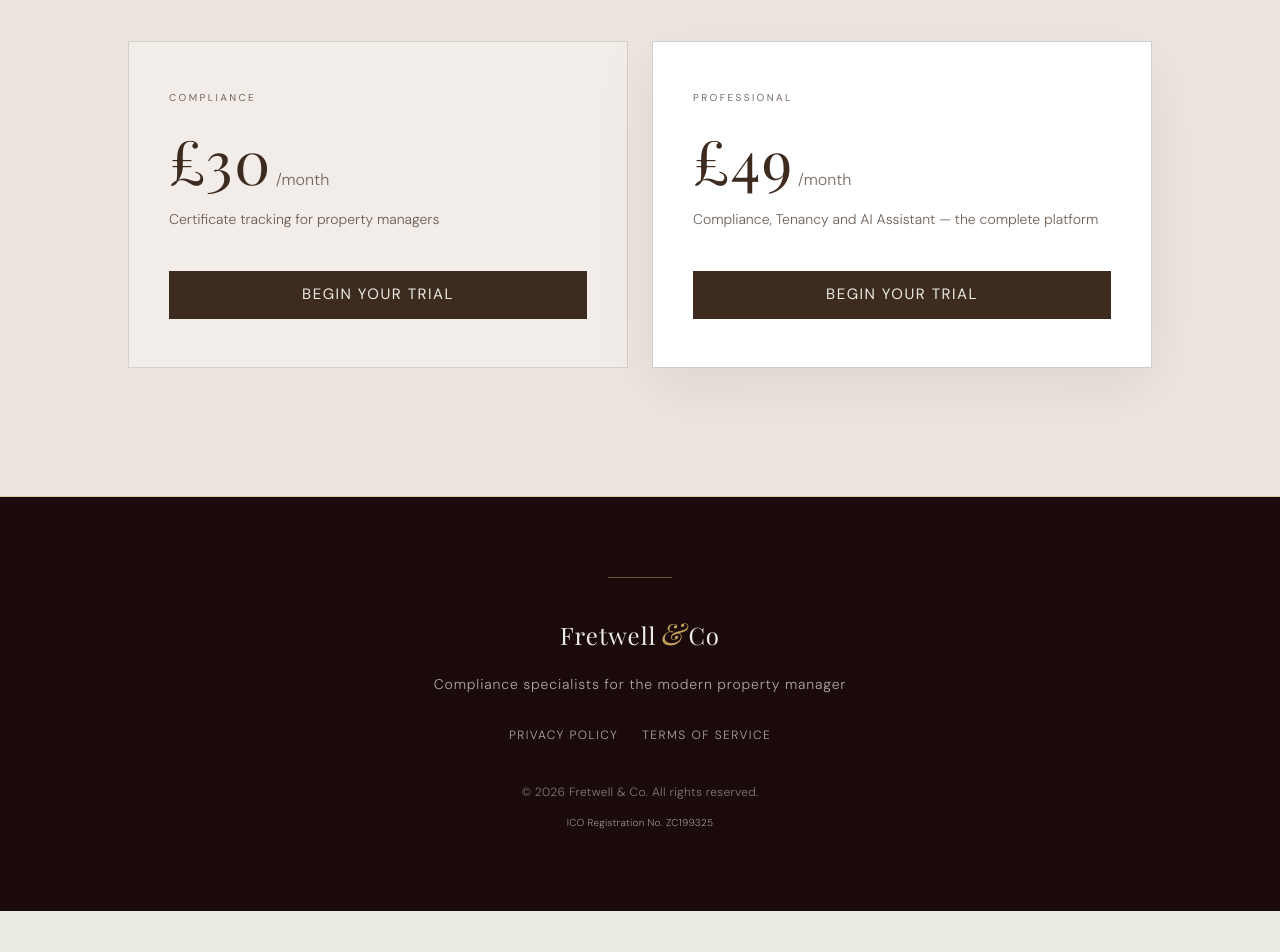
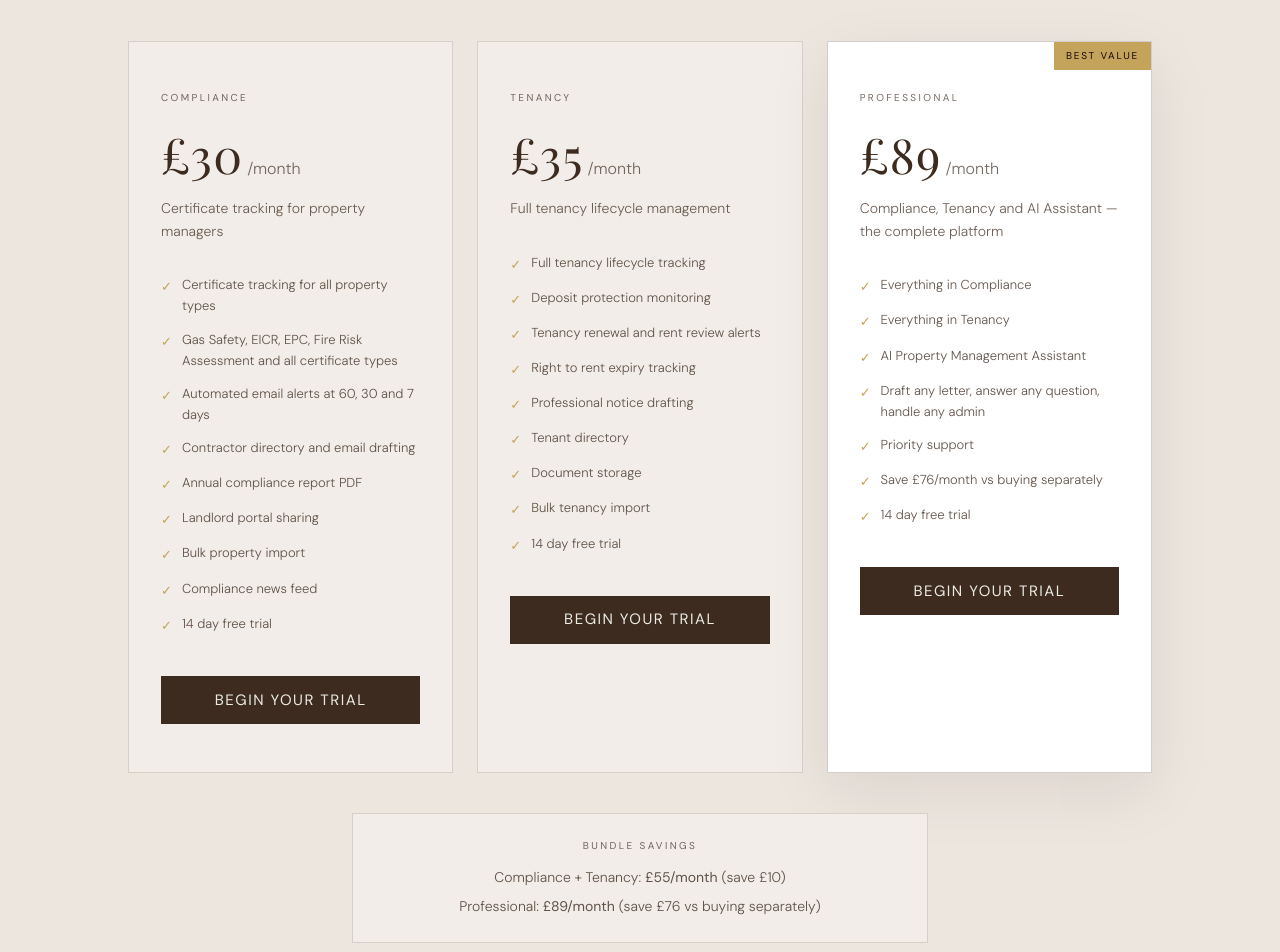
Before and after one commit to j4kefretwell-design/safelett, a Next.js app: page / in a window 1280 px wide. Shown: the part 3780-4732 px from the top of the page. Before the commit the page ends 4691 px from the top, so only its background shows below. Built offline with nearby package versions, Linux system fonts and the light colour scheme; no server answers; a web font is replaced by a local one.

Commit message:
update landing page pricing, fix return to sign in after password reset

```diff
--- a/src/components/AuthForm.tsx
+++ b/src/components/AuthForm.tsx
@@ -178,9 +178,17 @@ export default function AuthForm({ mode }: AuthFormProps) {
               <p className={subtitleClassName}>
                 If an account exists for <strong className="font-normal">{email}</strong>, you will receive an email shortly.
               </p>
-              <Link href="/login" className={submitBtnClassName}>
+              <button
+                type="button"
+                onClick={() => {
+                  setShowForgotPassword(false);
+                  setResetSent(false);
+                  setError(null);
+                }}
+                className={submitBtnClassName}
+              >
                 Back to sign in
-              </Link>
+              </button>
             </div>
           ) : (
             <form onSubmit={handleForgotPassword} className="mt-10 space-y-8">
--- a/src/components/ResetPasswordForm.tsx
+++ b/src/components/ResetPasswordForm.tsx
@@ -1,7 +1,7 @@
 "use client";
 
 import { useEffect, useState } from "react";
-import Link from "next/link";
+import { useRouter } from "next/navigation";
 import BackgroundImage from "@/components/BackgroundImage";
 import BrandWordmark from "@/components/BrandWordmark";
 import PasswordInput from "@/components/PasswordInput";
@@ -15,6 +15,7 @@ import {
 } from "@/lib/ui";
 
 export default function ResetPasswordForm() {
+  const router = useRouter();
   const [password, setPassword] = useState("");
   const [confirmPassword, setConfirmPassword] = useState("");
   const [error, setError] = useState<string | null>(null);
@@ -73,6 +74,15 @@ export default function ResetPasswordForm() {
     };
   }, []);
 
+  // The recovery link signs the user into a temporary session; middleware
+  // redirects authenticated users away from /login, so sign out first.
+  async function goToSignIn() {
+    const supabase = createClient();
+    await supabase.auth.signOut();
+    router.push("/login");
+    router.refresh();
+  }
+
   async function handleSubmit(e: React.FormEvent) {
     e.preventDefault();
     setError(null);
@@ -126,9 +136,13 @@ export default function ResetPasswordForm() {
             <p className="text-sm font-light leading-relaxed text-cocoa">
               Your password has been updated. You can now sign in.
             </p>
-            <Link href="/login" className={`${btnPrimaryClassName} w-full`}>
+            <button
+              type="button"
+              onClick={() => void goToSignIn()}
+              className={`${btnPrimaryClassName} w-full`}
+            >
               Sign in
-            </Link>
+            </button>
           </div>
         ) : checkingSession ? (
           <p className="text-sm font-light text-cocoa">Verifying reset link...</p>
@@ -140,15 +154,23 @@ export default function ResetPasswordForm() {
             <p className="text-sm font-light leading-relaxed text-cocoa">
               This password reset link is invalid or has expired. Please request a new one.
             </p>
-            <Link href="/login" className={`${btnPrimaryClassName} w-full`}>
+            <button
+              type="button"
+              onClick={() => void goToSignIn()}
+              className={`${btnPrimaryClassName} w-full`}
+            >
               Back to sign in
-            </Link>
+            </button>
           </div>
         ) : (
           <>
-            <Link href="/login" className={pageBackLinkClassName}>
+            <button
+              type="button"
+              onClick={() => void goToSignIn()}
+              className={pageBackLinkClassName}
+            >
               ← Back to Sign In
-            </Link>
+            </button>
             <h1 className="mt-8 font-serif text-2xl tracking-wide text-text sm:text-3xl">
               Set new password
             </h1>
@@ -189,9 +211,13 @@ export default function ResetPasswordForm() {
                 >
                   {loading ? "Please wait..." : "Update password"}
                 </button>
-                <Link href="/login" className={editorialFormCancelClassName}>
+                <button
+                  type="button"
+                  onClick={() => void goToSignIn()}
+                  className={editorialFormCancelClassName}
+                >
                   Cancel
-                </Link>
+                </button>
               </div>
             </form>
           </>
--- a/src/components/marketing/LandingPage.tsx
+++ b/src/components/marketing/LandingPage.tsx
@@ -17,13 +17,52 @@ const pricingPlans = [
     name: "Compliance",
     price: 30,
     description: "Certificate tracking for property managers",
+    features: [
+      "Certificate tracking for all property types",
+      "Gas Safety, EICR, EPC, Fire Risk Assessment and all certificate types",
+      "Automated email alerts at 60, 30 and 7 days",
+      "Contractor directory and email drafting",
+      "Annual compliance report PDF",
+      "Landlord portal sharing",
+      "Bulk property import",
+      "Compliance news feed",
+      "14 day free trial",
+    ],
     ctaClass: btnLandingPrimaryClassName,
+    highlighted: false,
+  },
+  {
+    name: "Tenancy",
+    price: 35,
+    description: "Full tenancy lifecycle management",
+    features: [
+      "Full tenancy lifecycle tracking",
+      "Deposit protection monitoring",
+      "Tenancy renewal and rent review alerts",
+      "Right to rent expiry tracking",
+      "Professional notice drafting",
+      "Tenant directory",
+      "Document storage",
+      "Bulk tenancy import",
+      "14 day free trial",
+    ],
+    ctaClass: btnLandingPrimaryClassName,
+    highlighted: false,
   },
   {
     name: "Professional",
-    price: 49,
+    price: 89,
     description:
       "Compliance, Tenancy and AI Assistant — the complete platform",
+    features: [
+      "Everything in Compliance",
+      "Everything in Tenancy",
+      "AI Property Management Assistant",
+      "Draft any letter, answer any question, handle any admin",
+      "Priority support",
+      "Save £76/month vs buying separately",
+      "14 day free trial",
+    ],
     ctaClass: `${btnLandingPrimaryClassName} bg-ink hover:bg-ink/90`,
     highlighted: true,
   },
@@ -407,24 +446,29 @@ export default function LandingPage() {
                 Simple Pricing
               </p>
               <h2 className="font-serif text-2xl tracking-[0.02em] text-umber sm:text-4xl">
-                Two Plans. Built for Property Professionals.
+                Three Plans. Built for Property Professionals.
               </h2>
 
-              <div className="mt-12 grid gap-6 text-left md:grid-cols-2">
+              <div className="mt-12 grid gap-6 text-left md:grid-cols-3">
                 {pricingPlans.map((plan) => (
                   <div
                     key={plan.name}
-                    className={`border px-6 py-10 sm:px-10 sm:py-12 ${
+                    className={`relative flex flex-col border px-6 py-10 sm:px-8 sm:py-12 ${
                       plan.highlighted
                         ? "border-ink/20 bg-white shadow-[0_20px_60px_rgba(26,10,12,0.08)]"
                         : "border-umber/15 bg-greige"
                     }`}
                   >
+                    {plan.highlighted && (
+                      <span className="absolute right-0 top-0 bg-[#C4A35A] px-3 py-1.5 text-[10px] font-normal uppercase tracking-[0.18em] text-ink">
+                        Best Value
+                      </span>
+                    )}
                     <p className="text-[10px] font-normal uppercase tracking-[0.24em] text-umber/70">
                       {plan.name}
                     </p>
                     <div className="mt-6 flex items-baseline gap-1">
-                      <span className="font-serif text-5xl tracking-wide text-umber sm:text-6xl">
+                      <span className="font-serif text-5xl tracking-wide text-umber">
                         £{plan.price}
                       </span>
                       <span className="text-base font-light text-umber/70">/month</span>
@@ -433,11 +477,39 @@ export default function LandingPage() {
                       {plan.description}
                     </p>
 
+                    <ul className="mt-8 space-y-3">
+                      {plan.features.map((feature) => (
+                        <li
+                          key={feature}
+                          className="flex items-start gap-2.5 text-[13px] font-light leading-relaxed text-umber/80"
+                        >
+                          <span className="mt-0.5 shrink-0 text-[#C4A35A]" aria-hidden>
+                            ✓
+                          </span>
+                          {feature}
+                        </li>
+                      ))}
+                    </ul>
+
                     <Link href="/signup" className={`${plan.ctaClass} mt-10 w-full`}>
                       Begin Your Trial
                     </Link>
                   </div>
                 ))}
+              </div>
+
+              <div className="mx-auto mt-10 max-w-xl border border-umber/15 bg-greige px-6 py-6 text-center">
+                <p className="text-[10px] font-normal uppercase tracking-[0.24em] text-umber/70">
+                  Bundle Savings
+                </p>
+                <p className="mt-3 text-sm font-light leading-relaxed text-umber/80">
+                  Compliance + Tenancy: <strong className="font-normal">£55/month</strong>{" "}
+                  (save £10)
+                </p>
+                <p className="mt-1.5 text-sm font-light leading-relaxed text-umber/80">
+                  Professional: <strong className="font-normal">£89/month</strong>{" "}
+                  (save £76 vs buying separately)
+                </p>
               </div>
             </ScrollRevealGroup>
           </div>
```
